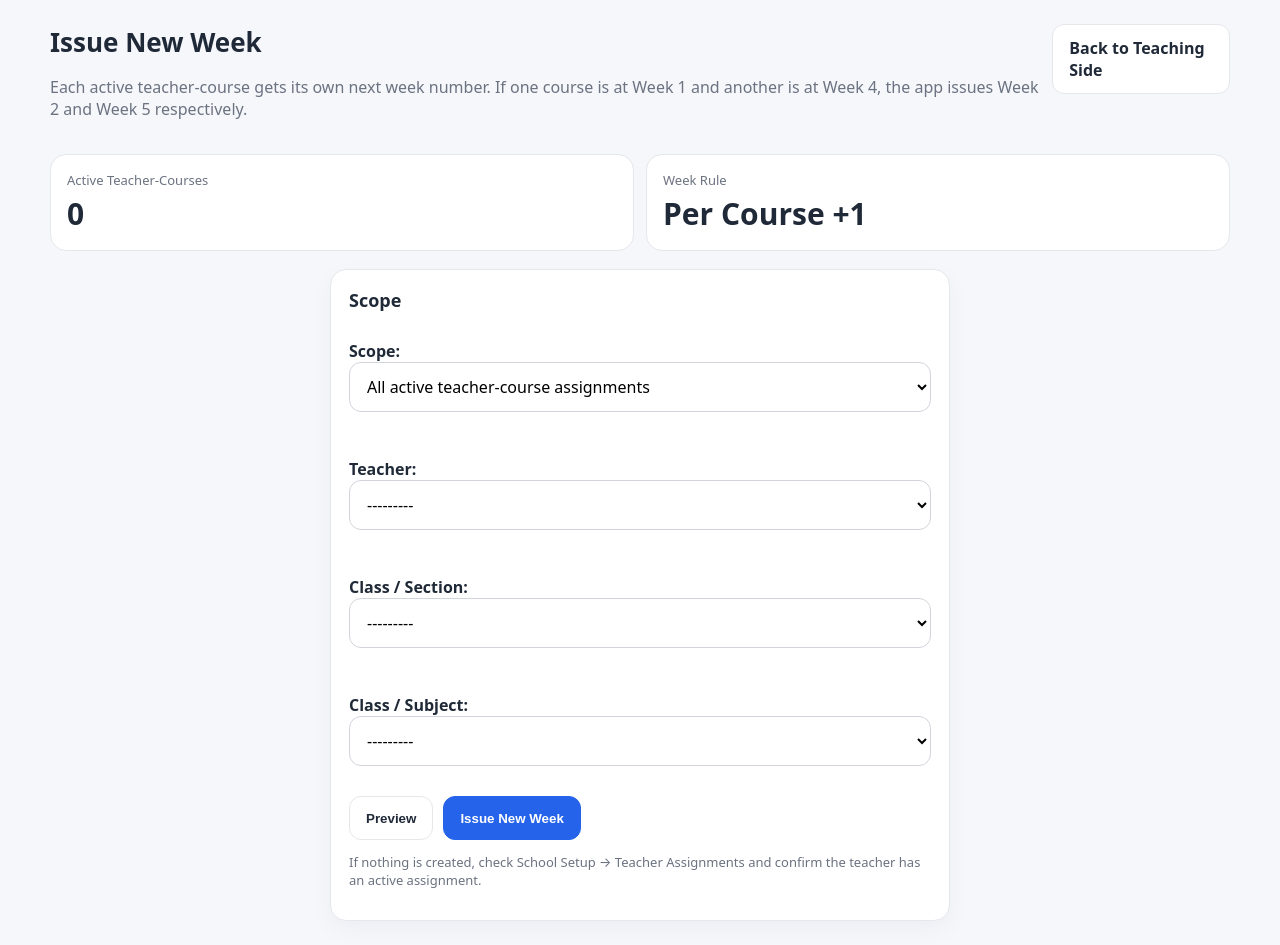
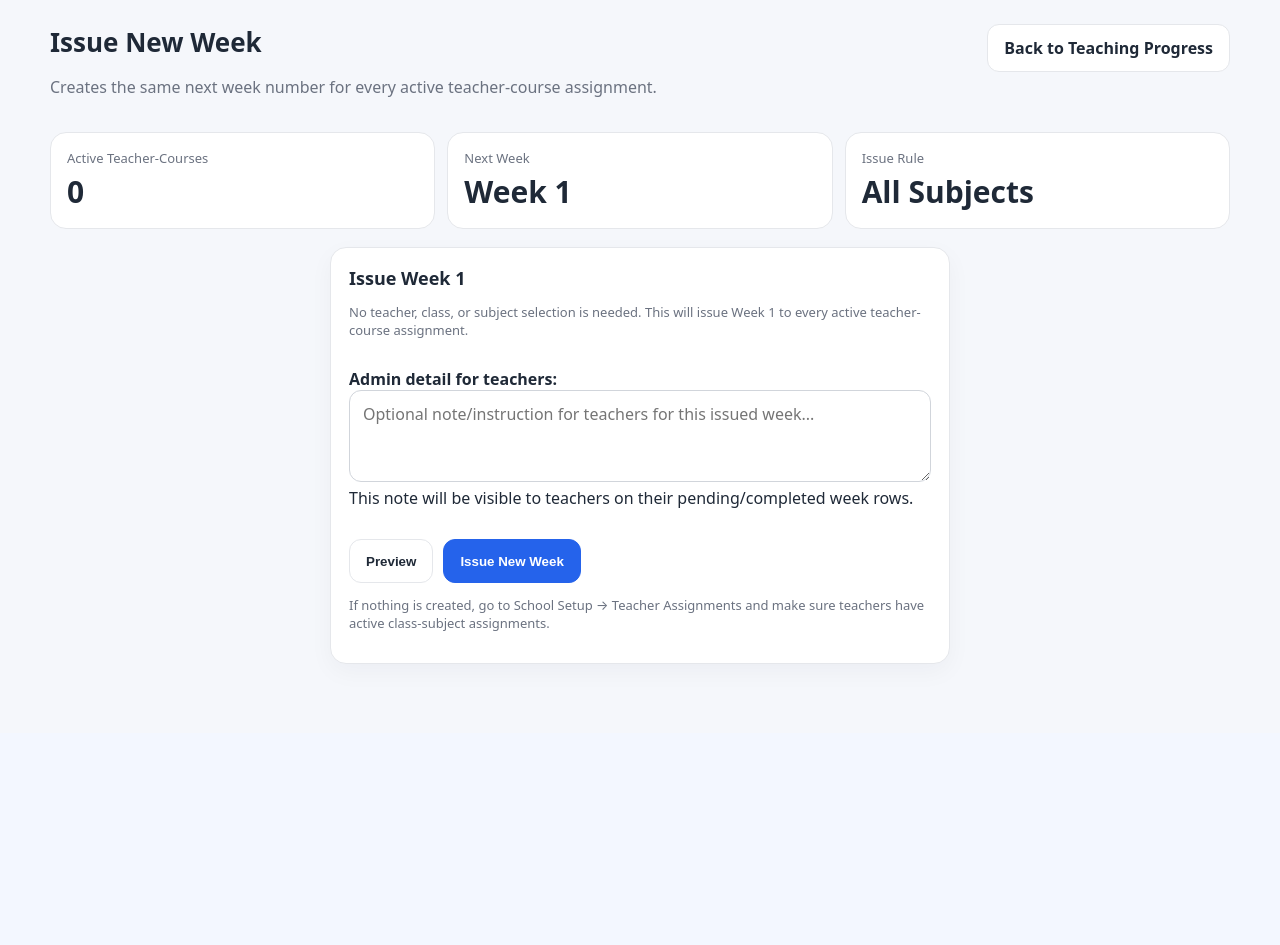
Before and after one commit to ubaidulakbar/Smart-App, a Django app: page /teacher-progress/issue-week/ in a window 1280 px wide. Shown: the part 67-1012 px from the top of the page. After the commit the page ends 731 px from the top, so only its background shows below. Run offline with Django 5.2, Linux system fonts and the light colour scheme; the visitor is signed in with stand-in values (Sample User, id 1); data comes from the database, SQL or seed files in the repository; data that the repository does not hold is empty.

Commit message:
Version 1.0

```diff
--- a/checker/forms.py
+++ b/checker/forms.py
@@ -200,59 +200,15 @@ class TeacherCompleteForm(forms.Form):
 
 
 class IssueWeekForm(forms.Form):
-    SCOPE_ALL = 'all'
-    SCOPE_TEACHER = 'teacher'
-    SCOPE_CLASS = 'class'
-    SCOPE_COURSE = 'course'
-    SCOPE_CHOICES = [
-        (SCOPE_ALL, 'All active teacher-course assignments'),
-        (SCOPE_TEACHER, 'Selected teacher'),
-        (SCOPE_CLASS, 'Selected class'),
-        (SCOPE_COURSE, 'Selected class-subject/course'),
-    ]
-
-    scope = forms.ChoiceField(choices=SCOPE_CHOICES, initial=SCOPE_ALL)
-    teacher = forms.ModelChoiceField(queryset=User.objects.none(), required=False)
-    classroom = forms.ModelChoiceField(queryset=ClassRoom.objects.none(), required=False, label='Class / Section')
-    class_subject = forms.ModelChoiceField(queryset=ClassSubject.objects.none(), required=False, label='Class / Subject')
-
-    def __init__(self, *args, **kwargs):
-        super().__init__(*args, **kwargs)
-        self.fields['teacher'].queryset = User.objects.filter(
-            is_active=True,
-            checker_profile__role=UserProfile.ROLE_TEACHER,
-            checker_profile__is_active_checker=True,
-        ).select_related('checker_profile').order_by('checker_profile__display_name', 'username')
-        self.fields['classroom'].queryset = ClassRoom.objects.filter(is_active=True).order_by('name', 'section')
-        self.fields['class_subject'].queryset = ClassSubject.objects.filter(
-            is_active=True,
-            classroom__is_active=True,
-            subject__is_active=True,
-            teacher_assignments__is_active=True,
-        ).select_related('classroom', 'subject').distinct().order_by('classroom__name', 'classroom__section', 'subject__name')
-        self.fields['teacher'].label_from_instance = self._teacher_label
-        self.fields['class_subject'].label_from_instance = self._class_subject_label
-
-    @staticmethod
-    def _teacher_label(user):
-        profile = getattr(user, 'checker_profile', None)
-        display = profile.display_name if profile else user.username
-        return f'{display} (@{user.username})'
-
-    @staticmethod
-    def _class_subject_label(class_subject):
-        return f'{class_subject.classroom} - {class_subject.subject.name}'
-
-    def clean(self):
-        cleaned = super().clean()
-        scope = cleaned.get('scope')
-        if scope == self.SCOPE_TEACHER and not cleaned.get('teacher'):
-            self.add_error('teacher', 'Select a teacher for this scope.')
-        if scope == self.SCOPE_CLASS and not cleaned.get('classroom'):
-            self.add_error('classroom', 'Select a class for this scope.')
-        if scope == self.SCOPE_COURSE and not cleaned.get('class_subject'):
-            self.add_error('class_subject', 'Select a class-subject for this scope.')
-        return cleaned
+    admin_detail = forms.CharField(
+        label='Admin detail for teachers',
+        required=False,
+        widget=forms.Textarea(attrs={
+            'rows': 3,
+            'placeholder': 'Optional note/instruction for teachers for this issued week...',
+        }),
+        help_text='This note will be visible to teachers on their pending/completed week rows.',
+    )
 
 
 class TeacherProgressCorrectionRequestForm(forms.ModelForm):
@@ -283,6 +239,7 @@ class AdminTeacherProgressCorrectionReviewForm(forms.Form):
 
 
 class AdminTeacherProgressEditForm(forms.Form):
-    detail = forms.CharField(widget=forms.Textarea(attrs={'rows': 3}), label='Week detail')
+    admin_detail = forms.CharField(widget=forms.Textarea(attrs={'rows': 3}), required=False, label='Admin detail for teacher')
+    detail = forms.CharField(widget=forms.Textarea(attrs={'rows': 3}), required=False, label='Teacher week detail')
     status = forms.ChoiceField(choices=TeacherCourseProgress.STATUS_CHOICES)
-    admin_note = forms.CharField(widget=forms.Textarea(attrs={'rows': 3}), required=False, label='Admin note')
+    admin_note = forms.CharField(widget=forms.Textarea(attrs={'rows': 3}), required=False, label='Admin edit note')
--- a/checker/models.py
+++ b/checker/models.py
@@ -273,7 +273,8 @@ class TeacherCourseProgress(models.Model):
 
     assignment = models.ForeignKey(TeacherCourseAssignment, on_delete=models.PROTECT, related_name='progress_rows')
     week_no = models.PositiveIntegerField()
-    detail = models.TextField()
+    admin_detail = models.TextField(blank=True)
+    detail = models.TextField(blank=True)
     status = models.CharField(max_length=30, choices=STATUS_CHOICES, default=STATUS_NOT_COMPLETED)
     locked = models.BooleanField(default=False)
     completed_at = models.DateTimeField(null=True, blank=True)
--- a/checker/static/checker/style.css
+++ b/checker/static/checker/style.css
@@ -288,3 +288,17 @@ button.danger:hover, .button.danger:hover, .small-button.danger:hover { backgrou
     min-width: 140px;
   }
 }
+.admin-note-box {
+  border: 1px solid #bfdbfe;
+  background: #eff6ff;
+  border-radius: 12px;
+  padding: 10px 12px;
+  margin: 8px 0 0;
+  color: #1e3a8a;
+}
+.admin-note-inline {
+  display: block;
+  margin-top: 4px;
+  color: #1e40af;
+  font-weight: 700;
+}
--- a/checker/templates/checker/admin_teaching_side.html
+++ b/checker/templates/checker/admin_teaching_side.html
@@ -13,11 +13,11 @@
   <div class="stat-card"><span>Active Teacher Courses</span><strong>{{ teacher_assignments_count }}</strong></div>
   <div class="stat-card"><span>Pending Weeks</span><strong>{{ teacher_pending_count }}</strong></div>
   <div class="stat-card"><span>Completed Weeks</span><strong>{{ teacher_completed_count }}</strong></div>
-  <div class="stat-card"><span>Issue Rule</span><strong>Per Course +1</strong></div>
+  <div class="stat-card"><span>Issue Rule</span><strong>Same Week for All</strong></div>
 </div>
 
 <div class="admin-action-grid">
-  <a class="admin-action primary-action" href="{% url 'issue_week_admin' %}"><strong>Issue New Week</strong><span>Create the next week row for all or selected active teacher-course assignments.</span></a>
+  <a class="admin-action primary-action" href="{% url 'issue_week_admin' %}"><strong>Issue New Week</strong><span>Create the same next week row for every active teacher-course assignment.</span></a>
   <a class="admin-action" href="{% url 'teacher_progress_classes_admin' %}"><strong>Progress by Class</strong><span>Open class-wise teaching progress.</span></a>
   <a class="admin-action" href="{% url 'teacher_progress_teachers_admin' %}"><strong>Progress by Teacher</strong><span>Open teacher-wise teaching progress.</span></a>
   <a class="admin-action" href="{% url 'teacher_progress_export' %}"><strong>Export Teacher Excel</strong><span>Download all teacher progress.</span></a>
--- a/checker/templates/checker/issue_week_admin.html
+++ b/checker/templates/checker/issue_week_admin.html
@@ -4,27 +4,29 @@
 <div class="page-head">
   <div>
     <h1>Issue New Week</h1>
-    <p class="muted">Each active teacher-course gets its own next week number. If one course is at Week 1 and another is at Week 4, the app issues Week 2 and Week 5 respectively.</p>
+    <p class="muted">Creates the same next week number for every active teacher-course assignment.</p>
   </div>
-  <a class="button" href="{% url 'admin_teaching_side' %}">Back to Teaching Side</a>
+  <a class="button" href="{% url 'admin_teaching_side' %}">Back to Teaching Progress</a>
 </div>
 
 <div class="stats-grid">
   <div class="stat-card"><span>Active Teacher-Courses</span><strong>{{ total_active_assignments }}</strong></div>
-  <div class="stat-card"><span>Week Rule</span><strong>Per Course +1</strong></div>
+  <div class="stat-card"><span>Next Week</span><strong>Week {{ next_week_no }}</strong></div>
+  <div class="stat-card"><span>Issue Rule</span><strong>All Subjects</strong></div>
 </div>
 
 <section class="card narrow">
-  <h2>Scope</h2>
+  <h2>Issue Week {{ next_week_no }}</h2>
+  <p class="muted small">No teacher, class, or subject selection is needed. This will issue Week {{ next_week_no }} to every active teacher-course assignment.</p>
   <form method="post" class="form-stack">
     {% csrf_token %}
     {{ form.as_p }}
     <div class="button-row">
       <button class="button" type="submit" name="preview" value="1">Preview</button>
-      <button class="primary" type="submit" name="confirm" value="yes" onclick="return confirm('Issue the next week row for the selected active teacher-course assignments?');">Issue New Week</button>
+      <button class="primary" type="submit" name="confirm" value="yes" onclick="return confirm('Issue Week {{ next_week_no }} for every active teacher-course assignment?');">Issue New Week</button>
     </div>
   </form>
-  <p class="muted small">If nothing is created, check School Setup → Teacher Assignments and confirm the teacher has an active assignment.</p>
+  <p class="muted small">If nothing is created, go to School Setup → Teacher Assignments and make sure teachers have active class-subject assignments.</p>
 </section>
 
 {% if created_rows is not None %}
@@ -46,6 +48,7 @@
 {% if skipped_rows %}
 <section class="card">
   <h2>Skipped Existing Rows: {{ skipped_rows|length }}</h2>
+  <p class="muted small">These rows already existed for that teacher-course and week number.</p>
   <div class="table-wrap">
     <table>
       <thead><tr><th>Teacher</th><th>Class</th><th>Subject</th><th>Week</th></tr></thead>
@@ -61,7 +64,8 @@
 
 {% if preview_rows is not None %}
 <section class="card">
-  <h2>Preview: {{ preview_rows|length }} active assignment(s)</h2>
+  <h2>Preview: Week {{ next_week_no }}</h2>
+  <p class="muted small">The following active teacher-course assignments will receive Week {{ next_week_no }}.</p>
   <div class="table-wrap">
     <table>
       <thead><tr><th>Teacher</th><th>Class</th><th>Subject</th><th>Existing Rows</th><th>Will Create</th></tr></thead>
@@ -74,7 +78,7 @@
             <td>{{ row.existing_weeks }}</td>
             <td><strong>Week {{ row.next_week_no }}</strong></td>
           </tr>
-        {% empty %}<tr><td colspan="5">No active assignments match this scope. Go to School Setup → Teacher Assignments first.</td></tr>{% endfor %}
+        {% empty %}<tr><td colspan="5">No active teacher-course assignments found. Go to School Setup → Teacher Assignments first.</td></tr>{% endfor %}
       </tbody>
     </table>
   </div>
--- a/checker/templates/checker/teacher_course_detail.html
+++ b/checker/templates/checker/teacher_course_detail.html
@@ -29,6 +29,7 @@
         <div>
           <strong>Week {{ row.week_no }}</strong>
           <p class="muted small">Pending for {{ row.days_pending }} day(s){% if row.needs_attention %} · Needs attention{% endif %}</p>
+          {% if row.admin_detail %}<p class="admin-note-box"><strong>Admin detail:</strong> {{ row.admin_detail|linebreaksbr }}</p>{% endif %}
         </div>
         <label>Week detail
           <textarea name="detail" rows="3" required placeholder="Write what was completed this week...">{{ row.detail }}</textarea>
@@ -45,16 +46,17 @@
   <h2>Completed / Locked Weeks</h2>
   <div class="table-wrap">
     <table>
-      <thead><tr><th>Week No</th><th>Detail</th><th>Status</th><th>Completed</th></tr></thead>
+      <thead><tr><th>Week No</th><th>Admin Detail</th><th>Detail</th><th>Status</th><th>Completed</th></tr></thead>
       <tbody>
         {% for row in completed_rows %}
           <tr>
             <td><strong>{{ row.week_no }}</strong></td>
+            <td>{% if row.admin_detail %}{{ row.admin_detail|linebreaksbr }}{% else %}—{% endif %}</td>
             <td>{{ row.detail|linebreaksbr }}</td>
             <td><span class="badge success">{{ row.get_status_display }}</span></td>
             <td>{% if row.completed_at %}{{ row.completed_at|date:'d M Y, h:i A' }}{% else %}—{% endif %}</td>
           </tr>
-        {% empty %}<tr><td colspan="4">No completed rows yet.</td></tr>{% endfor %}
+        {% empty %}<tr><td colspan="5">No completed rows yet.</td></tr>{% endfor %}
       </tbody>
     </table>
   </div>
--- a/checker/templates/checker/teacher_dashboard.html
+++ b/checker/templates/checker/teacher_dashboard.html
@@ -26,6 +26,7 @@
       <div class="mini-item {% if row.needs_attention %}needs-attention{% endif %}">
         <strong>{{ row.assignment.classroom }} — {{ row.assignment.subject.name }} — Week {{ row.week_no }}</strong>
         <span>Pending for {{ row.days_pending }} day(s){% if row.needs_attention %} · Needs attention{% endif %}</span>
+        {% if row.admin_detail %}<span class="admin-note-inline">Admin: {{ row.admin_detail|truncatechars:120 }}</span>{% endif %}
       </div>
     {% endfor %}
   </div>
--- a/checker/templates/checker/teacher_progress_assignment_detail_admin.html
+++ b/checker/templates/checker/teacher_progress_assignment_detail_admin.html
@@ -18,18 +18,19 @@
   <h2>Week Details</h2>
   <div class="table-wrap">
     <table>
-      <thead><tr><th>Week No</th><th>Detail</th><th>Status</th><th>Added</th><th>Completed</th><th>Action</th></tr></thead>
+      <thead><tr><th>Week No</th><th>Admin Detail</th><th>Teacher Detail</th><th>Status</th><th>Added</th><th>Completed</th><th>Action</th></tr></thead>
       <tbody>
         {% for row in rows %}
           <tr>
             <td><strong>{{ row.week_no }}</strong></td>
+            <td>{% if row.admin_detail %}{{ row.admin_detail|linebreaksbr }}{% else %}—{% endif %}</td>
             <td>{{ row.detail|linebreaksbr }}</td>
             <td><span class="badge {% if row.status == 'completed' %}success{% else %}pending{% endif %}">{{ row.get_status_display }}</span></td>
             <td>{{ row.created_at|date:'d M Y, h:i A' }}</td>
             <td>{% if row.completed_at %}{{ row.completed_at|date:'d M Y, h:i A' }}{% else %}—{% endif %}</td>
             <td><a class="small-button" href="{% url 'teacher_progress_row_edit_admin' row.id %}">Admin Edit</a></td>
           </tr>
-        {% empty %}<tr><td colspan="6">No week details yet.</td></tr>{% endfor %}
+        {% empty %}<tr><td colspan="7">No week details yet.</td></tr>{% endfor %}
       </tbody>
     </table>
   </div>
--- a/checker/templates/checker/teacher_quick_update.html
+++ b/checker/templates/checker/teacher_quick_update.html
@@ -18,6 +18,7 @@
         <div>
           <strong>{{ row.assignment.classroom }} — {{ row.assignment.subject.name }} — Week {{ row.week_no }}</strong>
           <p class="muted small">Pending for {{ row.days_pending }} day(s){% if row.needs_attention %} · Needs attention{% endif %}</p>
+          {% if row.admin_detail %}<p class="admin-note-box"><strong>Admin detail:</strong> {{ row.admin_detail|linebreaksbr }}</p>{% endif %}
         </div>
         <label>Week detail
           <textarea name="detail" rows="3" required placeholder="Write what was completed this week...">{{ row.detail }}</textarea>
--- a/checker/views.py
+++ b/checker/views.py
@@ -1187,18 +1187,28 @@ def _teacher_assignment_queryset():
     )
 
 
-def _assignment_next_week_no(assignment):
-    latest = assignment.progress_rows.aggregate(max_week=Max('week_no'))['max_week'] or 0
+def _next_global_teacher_week_no():
+    latest = TeacherCourseProgress.objects.aggregate(max_week=Max('week_no'))['max_week'] or 0
     return latest + 1
 
 
-def _issue_week_rows_for_assignments(assignments):
+def _teacher_assignments_for_new_week():
+    return _teacher_assignment_queryset().order_by(
+        'teacher__checker_profile__display_name',
+        'teacher__username',
+        'class_subject__classroom__name',
+        'class_subject__classroom__section',
+        'class_subject__subject__name',
+    )
+
+
+def _issue_week_rows_for_assignments(assignments, week_no):
     rows = []
     for assignment in assignments:
-        next_week_no = _assignment_next_week_no(assignment)
         rows.append({
             'assignment': assignment,
-            'next_week_no': next_week_no,
+            'week_no': week_no,
+            'next_week_no': week_no,
             'teacher_name': _display_user(assignment.teacher),
             'teacher_username': assignment.teacher.username,
             'classroom': assignment.classroom,
@@ -1206,24 +1216,6 @@ def _issue_week_rows_for_assignments(assignments):
             'existing_weeks': assignment.progress_rows.count(),
         })
     return rows
-
-
-def _scope_filtered_assignments(form):
-    assignments = _teacher_assignment_queryset()
-    scope = form.cleaned_data['scope']
-    if scope == IssueWeekForm.SCOPE_TEACHER:
-        assignments = assignments.filter(teacher=form.cleaned_data['teacher'])
-    elif scope == IssueWeekForm.SCOPE_CLASS:
-        assignments = assignments.filter(class_subject__classroom=form.cleaned_data['classroom'])
-    elif scope == IssueWeekForm.SCOPE_COURSE:
-        assignments = assignments.filter(class_subject=form.cleaned_data['class_subject'])
-    return assignments.order_by(
-        'teacher__checker_profile__display_name',
-        'teacher__username',
-        'class_subject__classroom__name',
-        'class_subject__classroom__section',
-        'class_subject__subject__name',
-    )
 
 
 @app_admin_required
@@ -1331,33 +1323,37 @@ def issue_week_admin(request):
     preview_rows = None
     created_rows = None
     skipped_rows = None
+    next_week_no = _next_global_teacher_week_no()
 
     if request.method == 'POST':
         form = IssueWeekForm(request.POST)
         if form.is_valid():
-            assignments = _scope_filtered_assignments(form)
-            issue_rows = _issue_week_rows_for_assignments(assignments)
+            assignments = _teacher_assignments_for_new_week()
+            issue_rows = _issue_week_rows_for_assignments(assignments, next_week_no)
+            admin_detail = (form.cleaned_data.get('admin_detail') or '').strip()
 
             if not issue_rows:
                 messages.error(
                     request,
-                    'No active teacher-course assignment matched this scope. Go to School Setup → Teacher Assignments and make sure the teacher has an active class-subject assignment.'
+                    'No active teacher-course assignments found. Go to School Setup → Teacher Assignments and assign teachers to active class-subjects first.'
                 )
                 preview_rows = []
             elif 'preview' in request.POST:
                 preview_rows = issue_rows
-                messages.info(request, f'Preview ready. {len(preview_rows)} active assignment(s) matched this scope.')
+                messages.info(request, f'Preview ready. Week {next_week_no} will be created for {len(preview_rows)} active teacher-course assignment(s).')
             elif request.POST.get('confirm') == 'yes':
                 created_rows = []
                 skipped_rows = []
                 with transaction.atomic():
-                    locked_assignments = _scope_filtered_assignments(form).select_for_update()
+                    locked_assignments = _teacher_assignments_for_new_week().select_for_update()
+                    # Recalculate inside the transaction so all assignments receive the same next week number.
+                    locked_week_no = _next_global_teacher_week_no()
                     for assignment in locked_assignments:
-                        next_week_no = _assignment_next_week_no(assignment)
                         obj, created = TeacherCourseProgress.objects.get_or_create(
                             assignment=assignment,
-                            week_no=next_week_no,
+                            week_no=locked_week_no,
                             defaults={
+                                'admin_detail': admin_detail,
                                 'detail': '',
                                 'status': TeacherCourseProgress.STATUS_NOT_COMPLETED,
                                 'locked': False,
@@ -1365,7 +1361,7 @@ def issue_week_admin(request):
                         )
                         row = {
                             'assignment': assignment,
-                            'week_no': next_week_no,
+                            'week_no': locked_week_no,
                             'teacher_name': _display_user(assignment.teacher),
                             'teacher_username': assignment.teacher.username,
                             'classroom': assignment.classroom,
@@ -1373,18 +1369,19 @@ def issue_week_admin(request):
                         }
                         if created:
                             created_rows.append(row)
-                            log_action(request.user, 'ISSUE_TEACHER_WEEK', obj, f'Issued week {next_week_no} for {assignment}')
+                            log_action(request.user, 'ISSUE_TEACHER_WEEK', obj, f'Issued week {locked_week_no} for {assignment}')
                         else:
                             skipped_rows.append(row)
 
                 if created_rows:
                     ensure_daily_backup(reason='Admin issued new teacher week rows', user=request.user)
-                    messages.success(request, f'Issued new week rows. Created: {len(created_rows)}. Skipped existing: {len(skipped_rows)}.')
+                    messages.success(request, f'Issued Week {created_rows[0]["week_no"]} for all active teacher-course assignments. Created: {len(created_rows)}. Skipped existing: {len(skipped_rows)}.')
                 else:
-                    messages.warning(request, 'No week rows were created. Check whether active teacher-course assignments exist for this scope.')
-                preview_rows = _issue_week_rows_for_assignments(_scope_filtered_assignments(form))
+                    messages.warning(request, 'No week rows were created. Check whether active teacher-course assignments exist.')
+                next_week_no = _next_global_teacher_week_no()
+                preview_rows = _issue_week_rows_for_assignments(_teacher_assignments_for_new_week(), next_week_no)
     else:
-        form = IssueWeekForm(initial={'scope': IssueWeekForm.SCOPE_ALL})
+        form = IssueWeekForm()
 
     total_active_assignments = _teacher_assignment_queryset().count()
 
@@ -1394,6 +1391,7 @@ def issue_week_admin(request):
         'created_rows': created_rows,
         'skipped_rows': skipped_rows,
         'total_active_assignments': total_active_assignments,
+        'next_week_no': next_week_no,
     })
 
 
@@ -1497,22 +1495,25 @@ def teacher_progress_row_edit_admin(request, progress_id):
         form = AdminTeacherProgressEditForm(request.POST)
         if form.is_valid():
             old_detail = progress.detail
+            old_admin_detail = progress.admin_detail
             old_status = progress.status
+            progress.admin_detail = form.cleaned_data['admin_detail']
             progress.detail = form.cleaned_data['detail']
             progress.status = form.cleaned_data['status']
-            progress.save(update_fields=['detail', 'status', 'locked', 'completed_at', 'updated_at'])
+            progress.save(update_fields=['admin_detail', 'detail', 'status', 'locked', 'completed_at', 'updated_at'])
             note = form.cleaned_data.get('admin_note') or ''
             log_action(
                 request.user,
                 'ADMIN_EDIT_TEACHER_PROGRESS',
                 progress,
-                f'Admin edited week {progress.week_no}. Old status: {old_status}. New status: {progress.status}. Note: {note}. Old detail: {old_detail[:120]}',
+                f'Admin edited week {progress.week_no}. Old status: {old_status}. New status: {progress.status}. Note: {note}. Old admin detail: {old_admin_detail[:120]}. Old teacher detail: {old_detail[:120]}',
             )
             ensure_daily_backup(reason='Admin edited teacher progress row', user=request.user)
             messages.success(request, 'Teacher progress row updated by admin.')
             return redirect('teacher_progress_assignment_detail_admin', assignment_id=progress.assignment_id)
     else:
         form = AdminTeacherProgressEditForm(initial={
+            'admin_detail': progress.admin_detail,
             'detail': progress.detail,
             'status': progress.status,
         })
@@ -1530,7 +1531,7 @@ def teacher_progress_export(request):
     wb = Workbook()
     ws = wb.active
     ws.title = 'Teacher Progress'
-    ws.append(['Teacher', 'Class', 'Subject', 'Week No', 'Detail', 'Status', 'Created', 'Completed'])
+    ws.append(['Teacher', 'Class', 'Subject', 'Week No', 'Admin Detail', 'Teacher Detail', 'Status', 'Created', 'Completed'])
     rows = TeacherCourseProgress.objects.select_related(
         'assignment__teacher__checker_profile',
         'assignment__class_subject__classroom',
@@ -1548,6 +1549,7 @@ def teacher_progress_export(request):
             str(row.assignment.classroom),
             row.assignment.subject.name,
             row.week_no,
+            row.admin_detail,
             row.detail,
             row.get_status_display(),
             timezone.localtime(row.created_at).strftime('%Y-%m-%d %H:%M') if row.created_at else '',
```
Also changed, not shown: checker/migrations/0004_teacher_progress_admin_detail.py (added).
